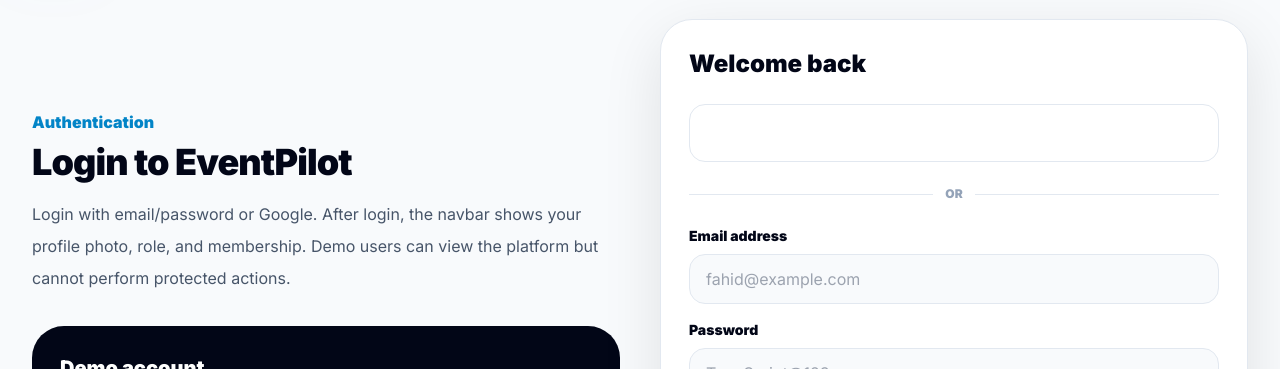
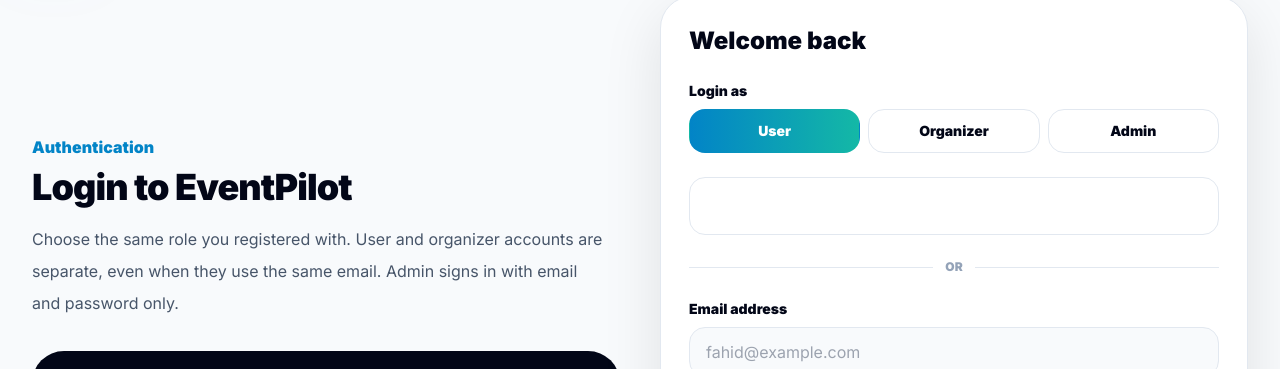
Before and after one commit to fahid2002/EventPilot-Client, a Next.js app: page /login in a window 1280 px wide. Shown: the part 132-501 px from the top of the page. Built offline with nearby package versions, Linux system fonts and the light colour scheme; no server answers.

Commit message:
Add role aware auth forms

```diff
--- a/src/app/login/page.tsx
+++ b/src/app/login/page.tsx
@@ -7,6 +7,7 @@
 import { api } from "@/lib/api";
 import { useAuth } from "@/contexts/AuthContext";
 import { useToast } from "@/contexts/ToastContext";
+import type { Role } from "@/types";
 
 const demoEmail = process.env.NEXT_PUBLIC_DEMO_USER_EMAIL || "demo@eventpilot.dev";
 const demoPassword = process.env.NEXT_PUBLIC_DEMO_USER_PASSWORD || "Demo@123";
@@ -17,13 +18,14 @@
   const { showToast } = useToast();
   const [email, setEmail] = useState("");
   const [password, setPassword] = useState("");
+  const [role, setRole] = useState<Role>("user");
   const [loading, setLoading] = useState(false);
 
   const submit = async (event: React.FormEvent<HTMLFormElement>) => {
     event.preventDefault();
     setLoading(true);
     try {
-      const response = await api.login({ email, password });
+      const response = await api.login({ email, password, role });
       login(response.data.user, response.data.token);
       showToast("Login successful. Welcome back.", "success");
       router.push("/dashboard");
@@ -35,6 +37,7 @@
   };
 
   const fillDemo = () => {
+    setRole("user");
     setEmail(demoEmail);
     setPassword(demoPassword);
     showToast("Demo credentials filled. Demo users can browse but cannot save, attend, review, or pay.", "info");
@@ -45,9 +48,7 @@
       <div>
         <p className="font-black text-brand-600">Authentication</p>
         <h1 className="mt-2 text-4xl font-black tracking-tight">Login to EventPilot</h1>
-        <p className="mt-4 max-w-xl leading-8 text-slate-600 dark:text-slate-300">
-          Login with email/password or Google. After login, the navbar shows your profile photo, role, and membership. Demo users can view the platform but cannot perform protected actions.
-        </p>
+        <p className="mt-4 max-w-xl leading-8 text-slate-600 dark:text-slate-300">Choose the same role you registered with. User and organizer accounts are separate, even when they use the same email. Admin signs in with email and password only.</p>
         <div className="mt-8 rounded-[2rem] bg-slate-950 p-7 text-white">
           <h3 className="text-xl font-black">Demo account</h3>
           <p className="mt-3 text-slate-300">Email: {demoEmail}</p>
@@ -58,6 +59,15 @@
 
       <form onSubmit={submit} className="rounded-[2rem] border border-slate-200 bg-white p-7 shadow-soft dark:border-slate-800 dark:bg-slate-900">
         <h2 className="text-2xl font-black">Welcome back</h2>
+        <div className="mt-6">
+          <label className="block text-sm font-black">Login as</label>
+          <div className="mt-2 grid grid-cols-3 gap-2">
+            {(["user", "organizer", "admin"] as Role[]).map((option) => (
+              <button key={option} type="button" onClick={() => setRole(option)} className={`h-11 rounded-2xl border px-3 text-sm font-black capitalize ${role === option ? "border-transparent bg-gradient-to-r from-brand-600 to-mint-500 text-white" : "border-slate-200 dark:border-slate-800"}`}>{option}</button>
+            ))}
+          </div>
+        </div>
+        {role !== "admin" ? (
           <div className="mt-6 overflow-hidden rounded-2xl border border-slate-200 p-2 dark:border-slate-800">
             <GoogleLogin
               onSuccess={async (credentialResponse) => {
@@ -66,18 +76,26 @@
                   return;
                 }
                 try {
-                const response = await api.googleLogin(credentialResponse.credential);
+                  const response = await api.googleLogin(credentialResponse.credential, role);
                   login(response.data.user, response.data.token);
                   showToast("Google login successful.", "success");
                   router.push("/dashboard");
                 } catch (error) {
-                showToast(error instanceof Error ? error.message : "Google login failed.", "error");
+                  const message = error instanceof Error ? error.message : "Google login failed.";
+                  showToast(message, "error");
+                  if (message.toLowerCase().includes("register first") || message.toLowerCase().includes("not registered")) {
+                    window.setTimeout(() => router.push("/register"), 1200);
+                  }
                 }
               }}
               onError={() => showToast("Google login failed. Check your Google client ID.", "error")}
+              text="continue_with"
               width="100%"
             />
           </div>
+        ) : (
+          <div className="mt-6 rounded-2xl border border-slate-200 bg-slate-50 p-4 text-sm font-bold text-slate-600 dark:border-slate-800 dark:bg-slate-950 dark:text-slate-300">Admin login uses email and password only.</div>
+        )}
         <div className="my-6 flex items-center gap-3">
           <div className="h-px flex-1 bg-slate-200 dark:bg-slate-800" />
           <span className="text-xs font-black text-slate-400">OR</span>
--- a/src/app/register/page.tsx
+++ b/src/app/register/page.tsx
@@ -7,6 +7,7 @@
 import { api } from "@/lib/api";
 import { useAuth } from "@/contexts/AuthContext";
 import { useToast } from "@/contexts/ToastContext";
+import type { Role } from "@/types";
 
 export default function RegisterPage() {
   const router = useRouter();
@@ -17,6 +18,7 @@
   const [password, setPassword] = useState("");
   const [confirmPassword, setConfirmPassword] = useState("");
   const [photoUrl, setPhotoUrl] = useState("");
+  const [role, setRole] = useState<Exclude<Role, "admin">>("user");
   const [loading, setLoading] = useState(false);
 
   const previewPhoto = (event: React.ChangeEvent<HTMLInputElement>) => {
@@ -40,7 +42,7 @@
     }
     setLoading(true);
     try {
-      const response = await api.register({ name, email, password, photoUrl });
+      const response = await api.register({ name, email, password, photoUrl, role });
       login(response.data.user, response.data.token);
       showToast("Account created successfully.", "success");
       router.push("/dashboard");
@@ -60,7 +62,16 @@
       <form onSubmit={submit} className="rounded-[2rem] border border-slate-200 bg-white p-7 shadow-soft dark:border-slate-800 dark:bg-slate-900">
         <p className="font-black text-brand-600">Registration</p>
         <h1 className="mt-2 text-3xl font-black tracking-tight">Create your EventPilot account</h1>
-        <p className="mt-3 text-slate-600 dark:text-slate-300">Photo is optional. New accounts start as free users. Admin can upgrade accounts to organizer, and the payment page can upgrade membership to premium.</p>
+        <p className="mt-3 text-slate-600 dark:text-slate-300">Choose whether this account is for a user or organizer. Admin accounts are created only from the server seed credentials.</p>
+
+        <div className="mt-7">
+          <label className="block text-sm font-black">Register as</label>
+          <div className="mt-2 grid grid-cols-2 gap-2">
+            {(["user", "organizer"] as Array<Exclude<Role, "admin">>).map((option) => (
+              <button key={option} type="button" onClick={() => setRole(option)} className={`h-12 rounded-2xl border px-4 font-black capitalize ${role === option ? "border-transparent bg-gradient-to-r from-brand-600 to-mint-500 text-white" : "border-slate-200 dark:border-slate-800"}`}>{option}</button>
+            ))}
+          </div>
+        </div>
 
         <div className="mt-7 flex flex-col gap-6 sm:flex-row sm:items-center">
           <div className="grid h-24 w-24 place-items-center overflow-hidden rounded-full bg-slate-200 text-4xl text-slate-500 dark:bg-slate-700">
@@ -103,15 +114,20 @@
                 return;
               }
               try {
-                const response = await api.googleLogin(credentialResponse.credential);
+                const response = await api.googleRegister(credentialResponse.credential, role);
                 login(response.data.user, response.data.token);
                 showToast("Google account connected successfully.", "success");
                 router.push("/dashboard");
               } catch (error) {
-                showToast(error instanceof Error ? error.message : "Google registration failed.", "error");
+                const message = error instanceof Error ? error.message : "Google registration failed.";
+                showToast(message, "error");
+                if (message.toLowerCase().includes("already")) {
+                  window.setTimeout(() => router.push("/login"), 1200);
+                }
               }
             }}
             onError={() => showToast("Google registration failed. Check your Google client ID.", "error")}
+            text="continue_with"
             width="100%"
           />
         </div>
--- a/src/lib/api.ts
+++ b/src/lib/api.ts
@@ -1,4 +1,4 @@
-import type { ApiResponse, EventItem, User, DashboardSummary } from "@/types";
+import type { ApiResponse, EventItem, User, DashboardSummary, Role } from "@/types";
 
 const API_URL = process.env.NEXT_PUBLIC_API_URL || "http://localhost:5000/api";
 
@@ -30,9 +30,10 @@
 export const api = {
   getEvents: (query = "") => request<{ events: EventItem[]; total: number; page: number; pages: number }>(`/events${query}`),
   getEvent: (id: string) => request<{ event: EventItem }>(`/events/${id}`),
-  login: (payload: { email: string; password: string }) => request<{ user: User; token: string }>("/auth/login", { method: "POST", body: JSON.stringify(payload) }),
-  register: (payload: { name: string; email: string; password: string; photoUrl?: string }) => request<{ user: User; token: string }>("/auth/register", { method: "POST", body: JSON.stringify(payload) }),
-  googleLogin: (credential: string) => request<{ user: User; token: string }>("/auth/google", { method: "POST", body: JSON.stringify({ credential }) }),
+  login: (payload: { email: string; password: string; role: Role }) => request<{ user: User; token: string }>("/auth/login", { method: "POST", body: JSON.stringify(payload) }),
+  register: (payload: { name: string; email: string; password: string; photoUrl?: string; role: Exclude<Role, "admin"> }) => request<{ user: User; token: string }>("/auth/register", { method: "POST", body: JSON.stringify(payload) }),
+  googleLogin: (credential: string, role: Exclude<Role, "admin">) => request<{ user: User; token: string }>("/auth/google", { method: "POST", body: JSON.stringify({ credential, role }) }),
+  googleRegister: (credential: string, role: Exclude<Role, "admin">) => request<{ user: User; token: string }>("/auth/google/register", { method: "POST", body: JSON.stringify({ credential, role }) }),
   me: (token: string) => request<{ user: User }>("/auth/me", { token }),
   dashboard: (token: string) => request<{ summary: DashboardSummary; saved: EventItem[]; attending: EventItem[]; recommended: EventItem[] }>("/users/dashboard", { token }),
   saveEvent: (eventId: string, token: string) => request<{ saved: boolean }>(`/users/saved/${eventId}`, { method: "POST", token }),
```
Also changed, not shown: 1 other file (tests, documents, lock files or other folders). Lines whose indentation alone changed are shown as unchanged.
